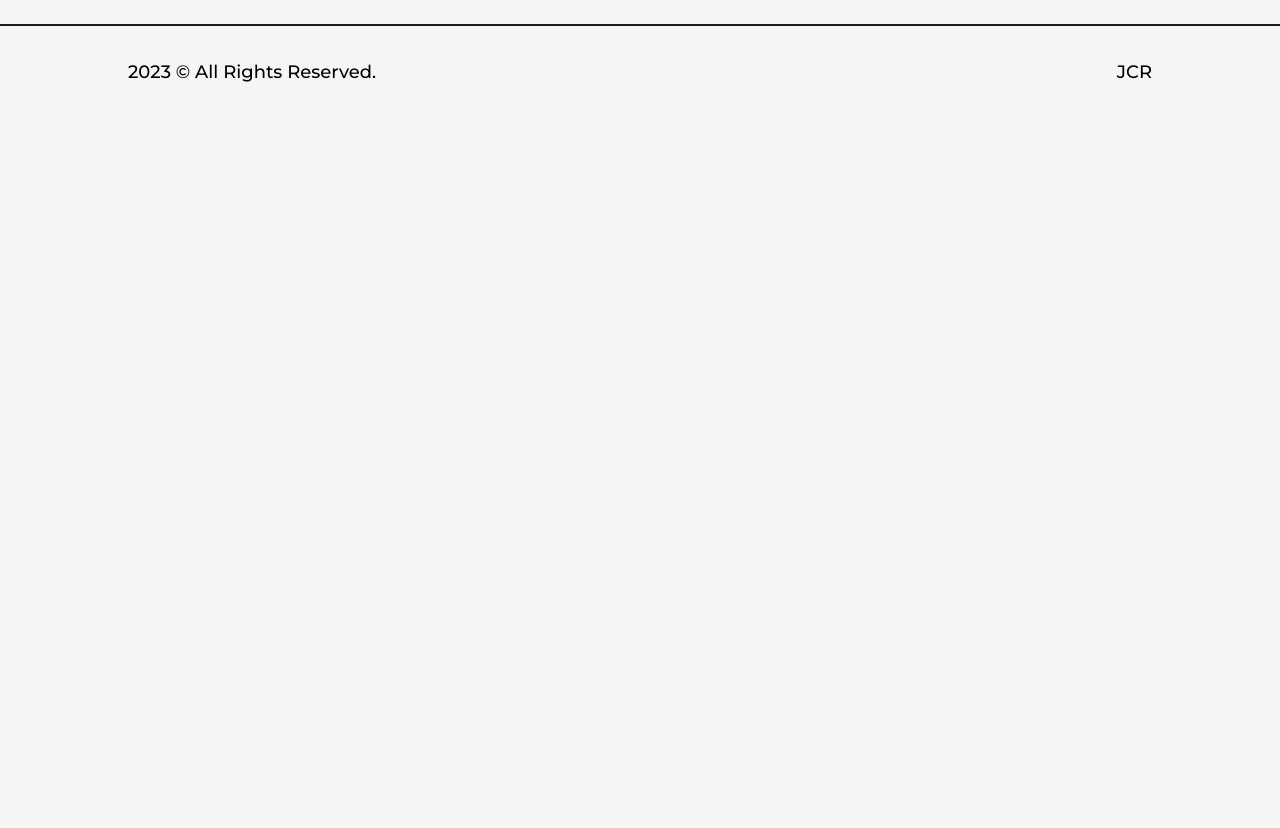
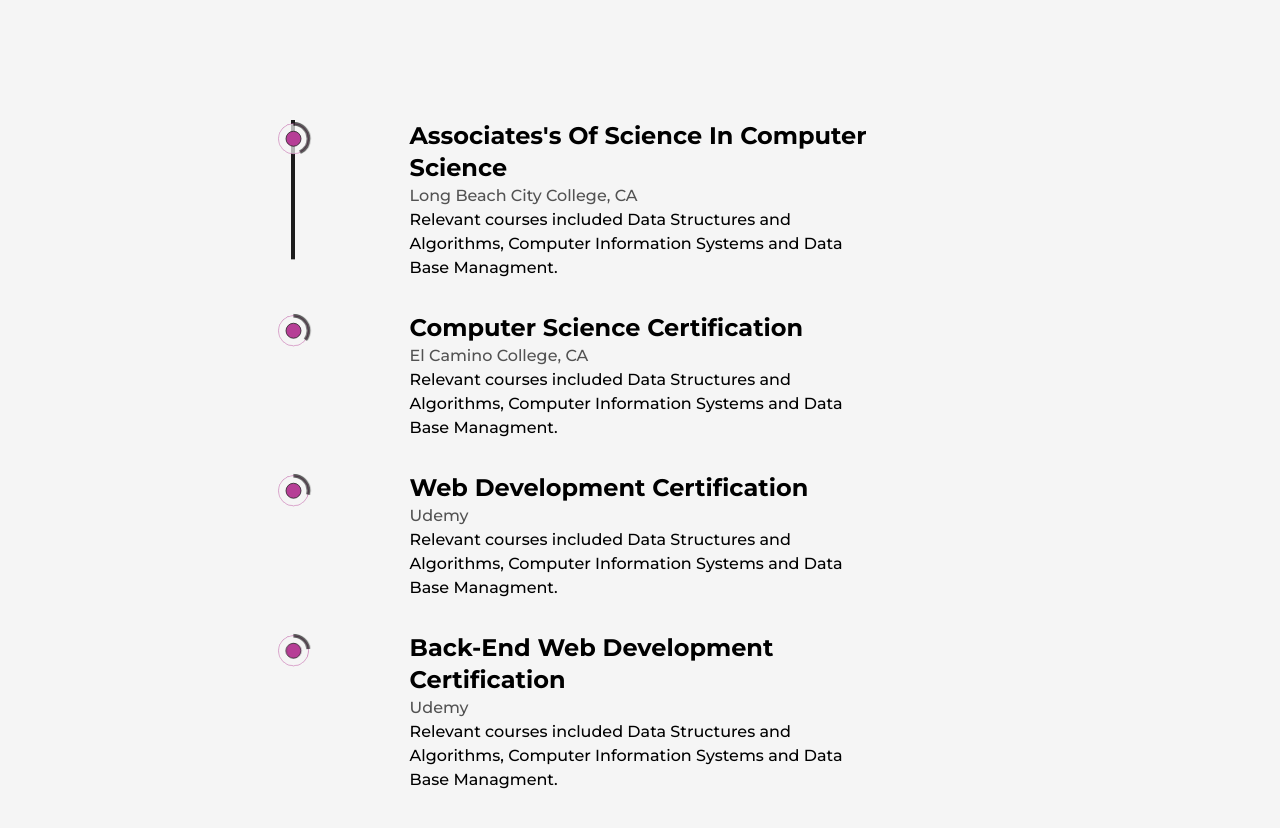
Before and after one commit to JesusC-R/portfolio, a Next.js app: page /about in a window 1280 px wide. Shown: the part 3940-4768 px from the top of the page. Before the commit the page ends 4058 px from the top, so only its background shows below. Built offline with nearby package versions, Linux system fonts and the light colour scheme.

Commit message:
Feat: Add Education section.

```diff
--- /dev/null
+++ b/src/app/(pages)/about/components/Education.tsx
@@ -0,0 +1,83 @@
+"use client";
+
+import { motion, useScroll } from "framer-motion";
+import { useRef } from "react";
+import LiIcon from "./LiIcon";
+
+interface DetailsProps {
+  type: string;
+  place: string;
+  info: string;
+}
+
+const Details: React.FC<DetailsProps> = ({ type, place, info }) => {
+  const ref = useRef(null);
+
+  return (
+    <li
+      ref={ref}
+      className="flex flex-col items-center justify-between my-8 first:mt-0
+        last:mb-0 w-[60%] mx-auto "
+    >
+      <LiIcon ref={ref} />
+
+      <motion.div
+        initial={{ y: 50 }}
+        whileInView={{ y: 0 }}
+        transition={{ duration: 0.5, type: "string" }}
+      >
+        <h3 className="capitalize font-bold text-2xl">{type}</h3>
+        <span className="capitalize font-medium text-dark/75">{place}</span>
+        <p className="font-medium w-full">{info}</p>
+      </motion.div>
+    </li>
+  );
+};
+
+const Education = () => {
+  const ref = useRef(null);
+  const { scrollYProgress } = useScroll({
+    target: ref,
+    offset: ["start end", "center start"],
+  });
+
+  return (
+    <div className="my-64">
+      <h2 className="font-bold text-8xl mb-32 w-full text-center">Education</h2>
+      <div ref={ref} className="w-[75%] mx-auto relative">
+        <motion.div
+          className="absolute left-[35px] top-0 w-[4px] h-full bg-dark origin-top"
+          style={{ scaleY: scrollYProgress }}
+        />
+        <ul>
+          <Details
+            type="Associates's Of Science In Computer Science"
+            place="Long Beach City College, CA"
+            info="Relevant courses included Data Structures and Algorithms, Computer Information Systems
+              and Data Base Managment."
+          />
+          <Details
+            type="Computer Science Certification"
+            place="El Camino College, CA"
+            info="Relevant courses included Data Structures and Algorithms, Computer Information Systems
+              and Data Base Managment."
+          />
+          <Details
+            type="Web Development Certification"
+            place="Udemy"
+            info="Relevant courses included Data Structures and Algorithms, Computer Information Systems
+              and Data Base Managment."
+          />
+          <Details
+            type="Back-end Web Development Certification"
+            place="Udemy"
+            info="Relevant courses included Data Structures and Algorithms, Computer Information Systems
+              and Data Base Managment."
+          />
+        </ul>
+      </div>
+    </div>
+  );
+};
+
+export default Education;
--- a/src/app/(pages)/about/page.tsx
+++ b/src/app/(pages)/about/page.tsx
@@ -9,6 +9,7 @@
 import Layout from "@/app/components/Layout";
 import Skills from "@/app/(pages)/about/components/Skills";
 import Experience from "./components/Experience";
+import Education from "./components/Education";
 
 interface AnimatedNumbersProps {
   value: number;
@@ -85,7 +86,7 @@
             </div>
             <div
               className="col-span-3 relative h-max rounded-2xl border-2
-            border-solid border-dark bg-light p-8"
+                border-solid border-dark bg-light p-8"
             >
               <div
                 className="absolute top-0 -right-3 -z-10 w-[102%] h-[103%]
@@ -129,6 +130,8 @@
 
           <Skills />
           <Experience />
+          <Education />
+
         </Layout>
       </div>
     </>
```
